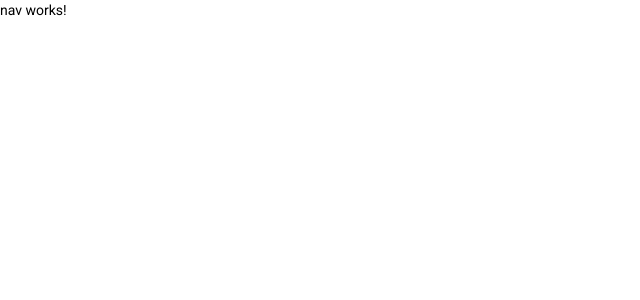
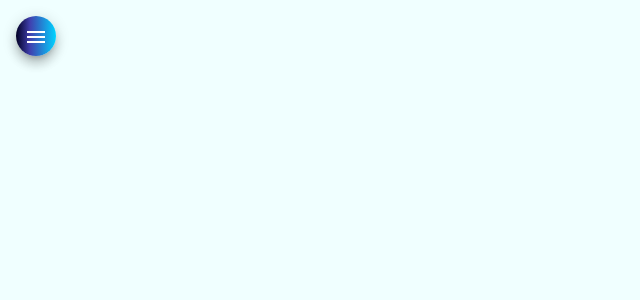
Before and after one commit to Romaomoura/helpdesk, an Angular app: page / in a window 1280 px wide. Shown: the top 300 px of the page, without its empty margins (0-640 px from the left). Built offline with nearby package versions, Linux system fonts and the light colour scheme.

Commit message:
Html e CSS para componente de MENU

```diff
--- a/src/app/components/nav/nav.component.css
+++ b/src/app/components/nav/nav.component.css
@@ -0,0 +1,30 @@
+.container {
+    height: 100%;
+    background-color: azure;
+}
+
+.sidenav {
+    width: 13rem;
+    color: white;
+    background: linear-gradient(90deg, rgba(2,0,36,1) 0%, rgba(64,64,175,1) 35%, rgba(0,212,255,1) 100%);
+}
+
+.sidenav a {
+    color: white;
+}
+
+.sidenav i {
+    margin-right: .8rem;
+}
+
+img {
+    width: 100%;
+    height: 7rem;
+    margin: .8rem auto 1rem auto;
+}
+
+.menu {
+    margin: 1rem 0 0 1rem;
+    color: white;
+    background: linear-gradient(90deg, rgba(2,0,36,1) 0%, rgba(64,64,175,1) 35%, rgba(0,212,255,1) 100%);
+}
--- a/src/app/components/nav/nav.component.html
+++ b/src/app/components/nav/nav.component.html
@@ -1 +1,34 @@
-<p>nav works!</p>
+<mat-drawer-container class="container" autosize>
+    <mat-drawer #drawer class="sidenav" mode="side">
+        <img src="../../../assets/img/side-image.svg" alt="Imagem de fundo do menu">
+      <mat-nav-list class="nav-list">
+        <a mat-list-item routerLink="/">
+            <i class="material-icons">home</i>
+            Home
+        </a>
+        <a mat-list-item routerLink="/">
+            <i class="material-icons">account_circle</i>
+            Técnicos
+        </a>
+        <a mat-list-item routerLink="/">
+            <i class="material-icons">person</i>
+            Clientes
+        </a>
+        <a mat-list-item routerLink="/">
+            <i class="material-icons">code</i>
+            Github
+        </a>
+        <a mat-list-item routerLink="/">
+            <i class="material-icons">logout</i>
+            Sair
+        </a>
+      </mat-nav-list>
+    </mat-drawer>
+
+    <div class="sidenav-content">
+      <button class="menu mat-elevation-z8" (click)="drawer.toggle()" mat-icon-button>
+        <mat-icon>menu</mat-icon>
+      </button>
+    </div>
+
+  </mat-drawer-container>
```
Also changed, not shown: src/assets/img/side-image.svg (added).
